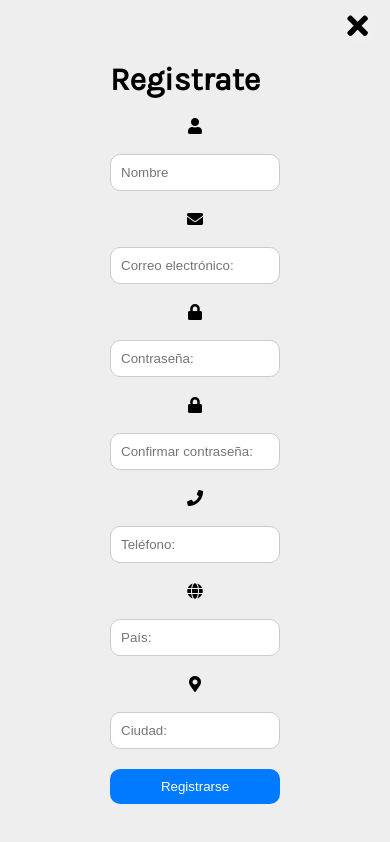
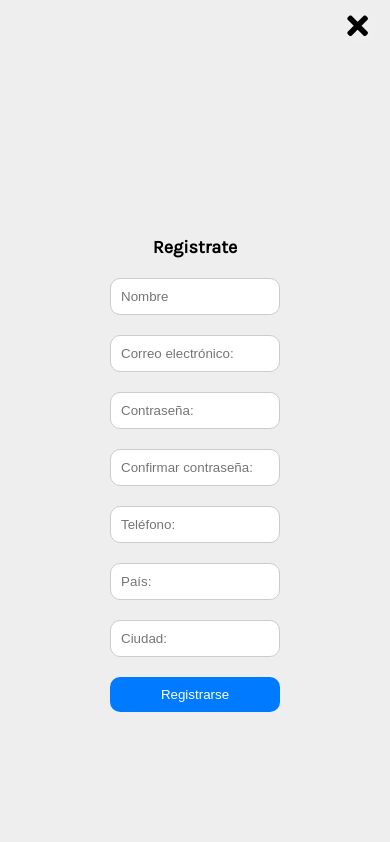
Before and after one commit to DRK-V/BikeStore, a React (Vite) app in the folder frontend/: page /register in a window 390 px wide. Built offline with nearby package versions, Linux system fonts and the light colour scheme.

Commit message:
responsive registro

```diff
--- a/frontend/src/css/register.css
+++ b/frontend/src/css/register.css
@@ -1,4 +1,4 @@
-
+/* Estilos generales */
 .App {
   display: flex;
   flex-direction: column;
@@ -9,49 +9,44 @@
   padding: 0;
 }
 
-
 .split-container {
   display: flex;
   align-items: center;
   justify-content: center;
   max-width: 70%;
+  height: 70%;
   border: 3px solid #ccc;
   border-radius: 15px;
+  padding: 5px;
+  box-sizing: border-box;
 }
-
 
 h1 {
   margin: 20px 0;
+  white-space: nowrap; /* Evita que el h1 se rompa en varias líneas */
+  overflow: hidden;
+  text-overflow: ellipsis; /* Agrega puntos suspensivos si el texto no cabe */
 }
 
-
-
-.left-side {
+/* Lados izquierdo y derecho */
+.left-side,
+.right-side {
   width: 50%;
   height: 100%;
   display: flex;
   align-items: center;
+  justify-content: center;
   margin-right: 2%;
+}
 
-}
-.right-side{
-      flex: 1;
-    width: 50%;
-    height: 100%;
-    display: flex;
-    justify-content: center;
-    align-items: center;
-    margin-right: 2%;
-}
 .left-side img {
   max-width: 100%;
-    border-radius:15px;
-    width: 100%;
-    height: 501px;
+  height: 100%;
+  border-radius: 15px;
+  width: 100%;
 }
 
-
-
+/* Formulario */
 .form-container {
   max-width: 800px;
   margin: 0 auto;
@@ -67,10 +62,6 @@ h1 {
 #form1 {
   display: grid;
   gap: 10px;
-}
-
-h1 {
-  text-align: start;
 }
 
 .form-row input {
@@ -96,10 +87,10 @@ h1 {
   width: 170px;
 }
 
-.close-button{
+.close-button {
   position: absolute;
   margin-right: 5px;
-  top: 50px;
+  top: 100px;
   right: 210px;
   font-size: 30px;
   border: none;
@@ -108,49 +99,82 @@ h1 {
   width: 30px;
 }
 
-
 .form-row i {
   font-size: 16px;
 }
-  /* Mobile and smaller screens */
+
+/* Puntos de interrupción */
+@media screen and (min-width: 1023px) and (max-width: 1300px){
+  .close-button {
+    top: 100px;
+    right: 110px;
+  }
+  .form-container {
+    max-width: 400px;
+    margin: 0 auto;
+}
+.split-container {
+  max-width: 80%;
+}
+}
 @media screen and (max-width: 767px) {
   .split-container {
     flex-direction: column;
     max-width: 100%;
     border: none;
   }
+  .form-row i {
 
-  .left-side, .right-side {
+    display: none;
+}
+  .left-side,
+  .right-side {
     width: 100%;
     margin-right: 0;
   }
 
   .left-side img {
-    display: none; /* Ocultar la imagen en pantallas pequeñas */
+    display: none;
   }
 
   .close-button {
     top: 10px;
     right: 10px;
   }
+
   .form-row {
-    display: flex;
-    align-items: center;
-    gap: 20px;
     flex-direction: column;
-    margin-bottom: 10px;
-}
+  }
+
+  h1 {
+    font-size: 18px;
+    text-align: center;
+  }
 }
 
-/* Tablets and larger screens */
+/* Tablets y pantallas más grandes */
 @media screen and (min-width: 768px) and (max-width: 1023px) {
-  .left-side, .right-side {
-    width: 50%;
-    height: auto; /* Permitir que el contenido ajuste su altura */
-    margin-right: 2%;
+  .left-side,
+  .right-side {
+    width: 100%; /* Cambia el ancho a 100% para tablets */
+    height: auto;
+    margin-right: 0;
   }
 
   .left-side img {
-    height: auto; /* Permitir que la imagen ajuste su altura */
+    display: none;
   }
+  .close-button {
+    top: 100px;
+    right: 285px;
 }
+h1 {
+  text-align: center;
+}
+.regis-button{
+margin: auto;
+}
+.split-container {
+height: 60%;
+}
+}
```
